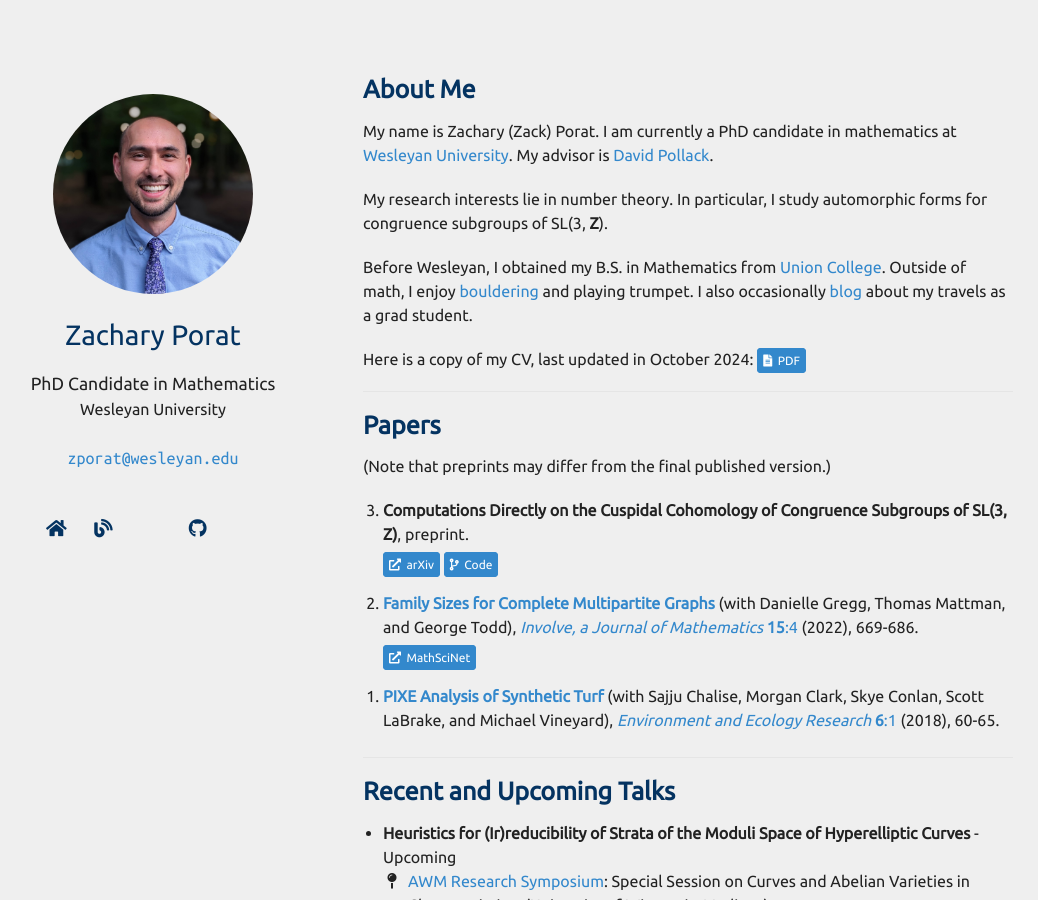
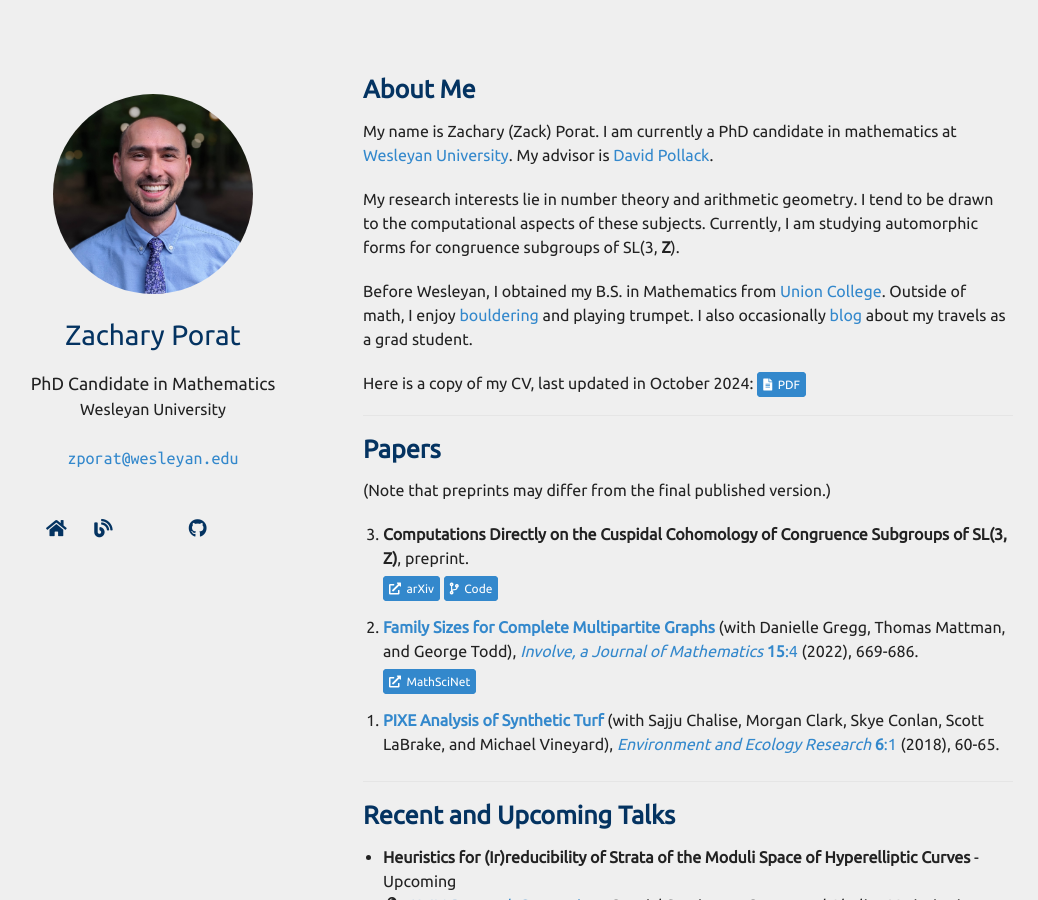
Before and after one commit to zporat/zporat.github.io, a Jekyll site: the page built from index.md, in a window 1280 px wide and 900 px high. Shown: the whole window, without its empty margins (102-1140 px from the left). Built offline with Jekyll 4.4.1, drawn with Linux system fonts in a browser that asks for light colours; nearby versions of some CDN libraries; a style sheet for code colours, icons or effects is not loaded; our own code applies the rules of GitHub Pages for plain Markdown files.

Commit message:
new research statement

```diff
--- a/index.md
+++ b/index.md
@@ -6,7 +6,7 @@ layout: homepage
 
 My name is Zachary (Zack) Porat.  I am currently a PhD candidate in mathematics at [Wesleyan University](https://www.wesleyan.edu/mathcs/).  My advisor is [David Pollack](https://dpollack.web.wesleyan.edu/).
 
-My research interests lie in number theory.  In particular, I study automorphic forms for congruence subgroups of SL(3, **Z**).
+My research interests lie in number theory and arithmetic geometry.  I tend to be drawn to the computational aspects of these subjects.  Currently, I am studying automorphic forms for congruence subgroups of SL(3, **Z**).
 
 Before Wesleyan, I obtained my B.S. in Mathematics from [Union College](https://www.union.edu/mathematics).  Outside of math, I enjoy [bouldering](https://zporat.github.io/files/pictures/bouldering.jpg) and playing trumpet.  I also occasionally [blog](https://zporat.github.io/blog.html) about my travels as a grad student.
 
```
